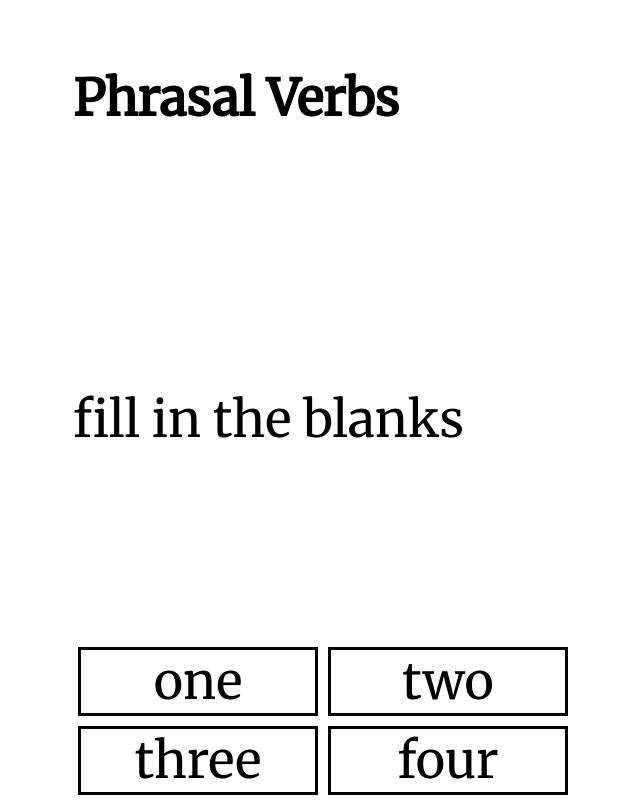
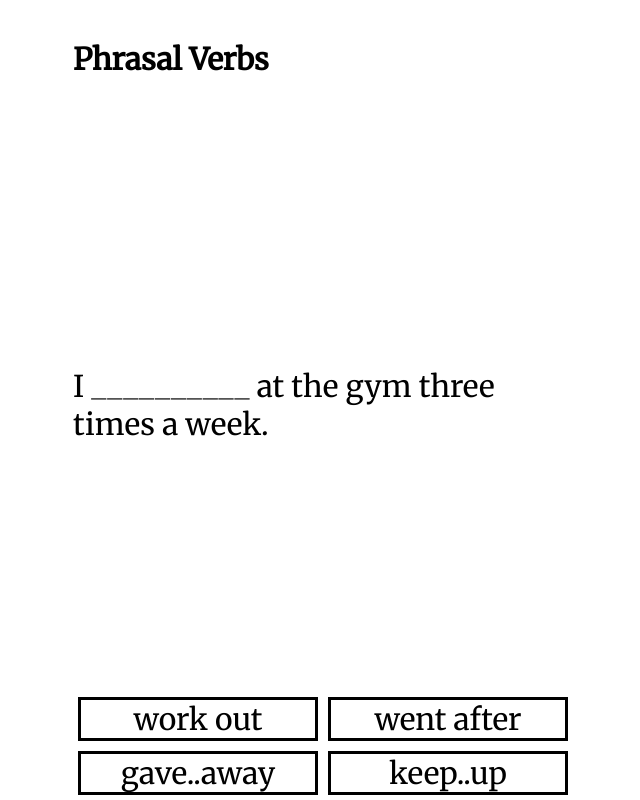
Before and after one commit to sivakar12/phrasal-verbs, a React (Create React App) app: page / in a window 1280 px wide. Shown: the whole page, without its empty margins (317-957 px from the left). Built offline with nearby package versions, Linux system fonts and the light colour scheme.

Commit message:
Make very basic algorithm to find question and answer options

```diff
--- a/src/App.js
+++ b/src/App.js
@@ -1,13 +1,14 @@
+import Prompt from './Prompt';
 import data from './data.json'
-import Prompt from './Prompt';
+import { getNextQuestionAndAnswers } from './utils';
 
-console.log(data)
 
 function App() {
+  const { question, answers, correctAnswer } = getNextQuestionAndAnswers(data, null)
   return (
     <Prompt
-      question="fill in the blanks"
-      options={['one', 'two', 'three', 'four']}
+      question={question}
+      options={answers}
     />
   );
 }
--- a/src/Prompt.js
+++ b/src/Prompt.js
@@ -4,7 +4,7 @@ import PropTypes from 'prop-types';
 const promptStyle = {
   height: '100vh',
   width: '500px',
-  fontSize: '50px',
+  fontSize: '30px',
   display: 'flex',
   justifyContent: 'space-between',
   alignItems: 'stretch',
@@ -35,7 +35,11 @@ const Prompt = props => {
       <h4>Phrasal Verbs</h4>
       <div>{props.question}</div>
       <div style={optionsStyle}>
-        {props.options.map(option => <div style={buttonStyle}>{option}</div>)}
+        {
+          props.options.map((option, i) =>
+            <div key={i} style={buttonStyle}>{option}</div>
+          )
+        }
       </div>
     </div>
   )
--- /dev/null
+++ b/src/utils.js
@@ -0,0 +1,22 @@
+const getNextQuestionAndAnswers = (data, history) => {
+  const totalItems = data.length;
+
+  for (let i = 0; i < 4; i++) {
+    let answersIndices = new Set()
+    while (answersIndices.size < 4) {
+      answersIndices.add(Math.floor(Math.random() * totalItems))
+    }
+    answersIndices = Array.from(answersIndices)
+    const questionIndex = answersIndices[Math.floor(Math.random() * 4)]
+
+    const question = data[questionIndex]['example_with_blanks']
+    const answers = answersIndices.map(i => data[i]['example_answer'])
+    return {
+      question,
+      answers,
+      correctAnswer: questionIndex
+    }
+  }
+}
+
+export { getNextQuestionAndAnswers }
```
